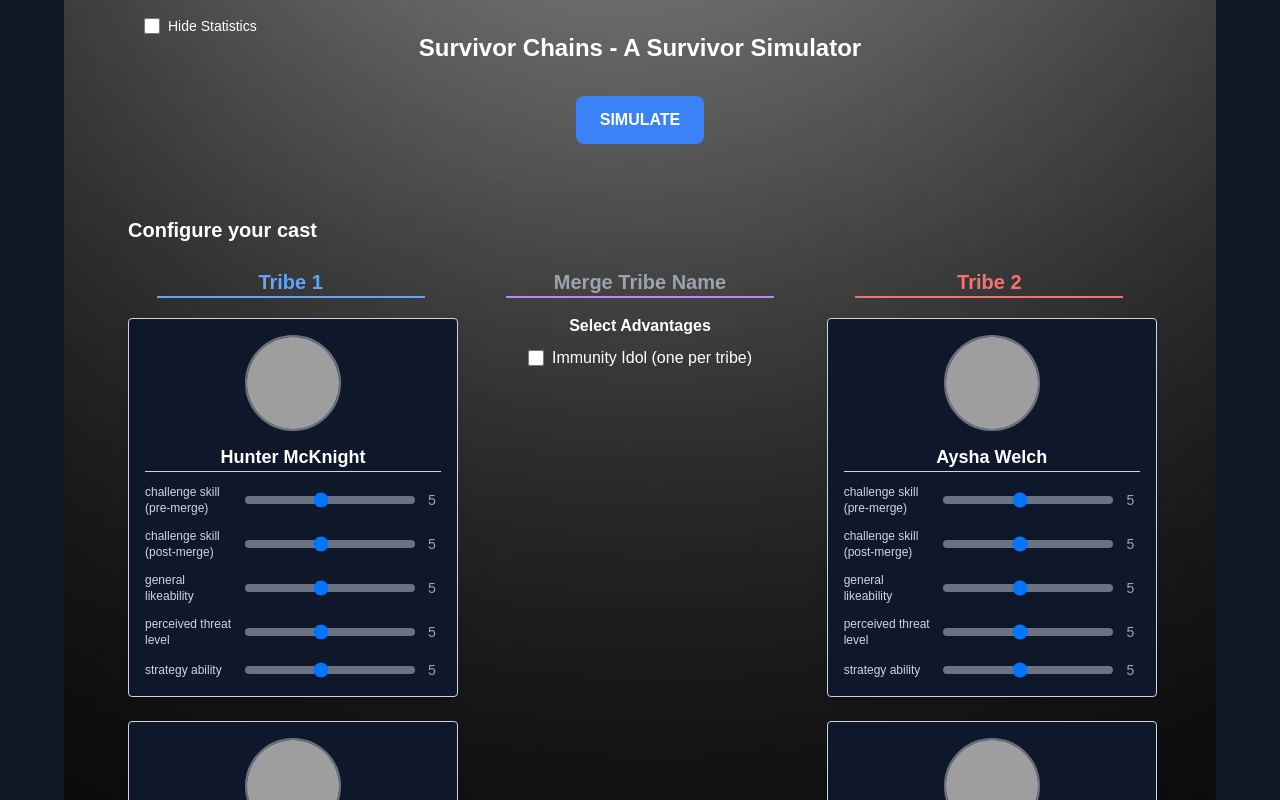
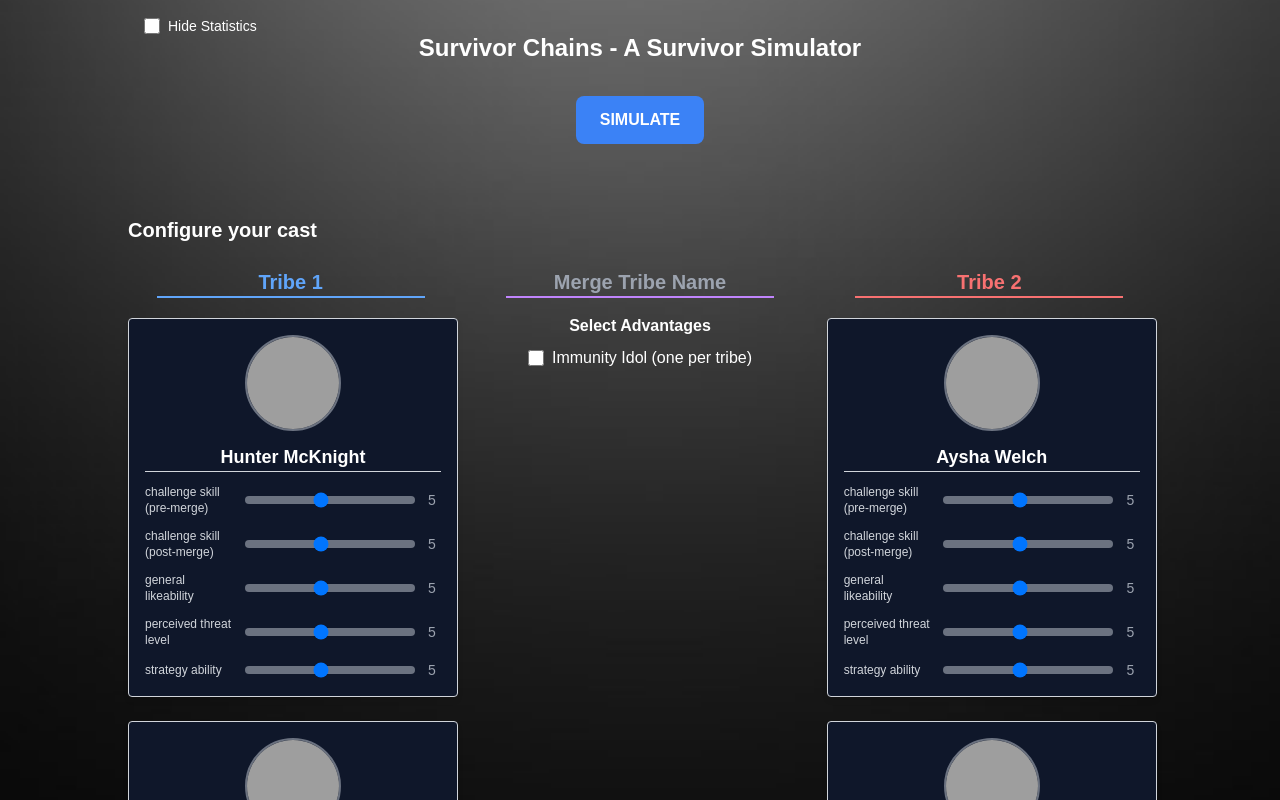
Before and after one commit to nicholasmentzer/survivorsim, a Next.js app: page / in a window 1280 px wide. Shown: the top 800 px of the page. Built offline with nearby package versions, Linux system fonts and the light colour scheme; grey boxes are pictures that could not be loaded.

Commit message:
layout update

```diff
--- a/src/app/page.js
+++ b/src/app/page.js
@@ -122,10 +122,8 @@ export default function Home() {
         style={{ backgroundImage: "url('/background.jpg')" }}
       />
       <div className="flex min-h-screen">
-      <aside className="w-[5%] bg-gray-900 text-white fixed left-0 top-0 h-full flex flex-col items-center p-4">
-      </aside>
 
-      <main className="w-[90%] mx-auto flex flex-col items-center">
+      <main className="w-[100%] mx-auto flex flex-col items-center">
       <div className="relative min-h-screen flex-col items-center justify-center">
         <article className="prose mx-auto w-full max-w-[75%] sm:max-w-[90%] md:max-w-[85%] lg:max-w-[75%] pt-8 p-6 rounded-lg">
           <h1 className="text-2xl font-bold text-white text-center">Survivor Chains - A Survivor Simulator</h1>
@@ -607,8 +605,6 @@ export default function Home() {
           </div>
       </div>
       </main>
-      <aside className="w-[5%] bg-gray-900 text-white fixed right-0 top-0 h-full flex flex-col items-center p-4">
-      </aside>
       </div>
     </div>
   );
```
